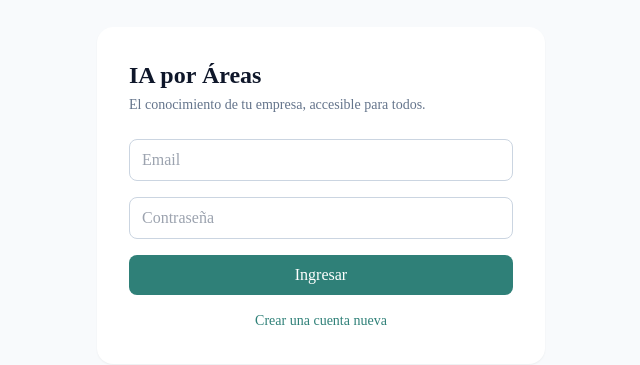
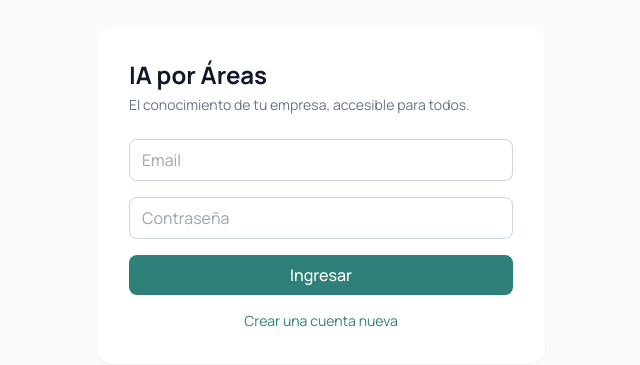
Before and after one commit to mirandaignacio393-rgb/Maipu_Trab, a Next.js app in the folder frontend/: page /login in a window 1280 px wide. Shown: the part 205-570 px from the top of the page, without its empty margins (319-959 px from the left). Built offline with nearby package versions, Linux system fonts and the light colour scheme; no server answers.

Commit message:
feat(frontend): tipografia de marca (Fraunces + Manrope) y nombre Nucleo

```diff
--- a/frontend/app/layout.tsx
+++ b/frontend/app/layout.tsx
@@ -1,8 +1,22 @@
 import type { Metadata } from "next";
+import { Fraunces, Manrope } from "next/font/google";
 import "./globals.css";
 
+const displayFont = Fraunces({
+  subsets: ["latin"],
+  weight: ["500", "600"],
+  style: ["normal", "italic"],
+  variable: "--font-display",
+});
+
+const sansFont = Manrope({
+  subsets: ["latin"],
+  weight: ["400", "500", "600", "700"],
+  variable: "--font-sans",
+});
+
 export const metadata: Metadata = {
-  title: "IA por Áreas — Conocimiento de tu empresa",
+  title: "Núcleo — IA por Áreas",
   description:
     "Cada área de tu empresa con su propio experto en IA, entrenado con su documentación.",
 };
@@ -13,8 +27,8 @@ export default function RootLayout({
   children: React.ReactNode;
 }) {
   return (
-    <html lang="es">
-      <body className="min-h-screen">{children}</body>
+    <html lang="es" className={`${displayFont.variable} ${sansFont.variable}`}>
+      <body className="min-h-screen font-sans">{children}</body>
     </html>
   );
 }
```
